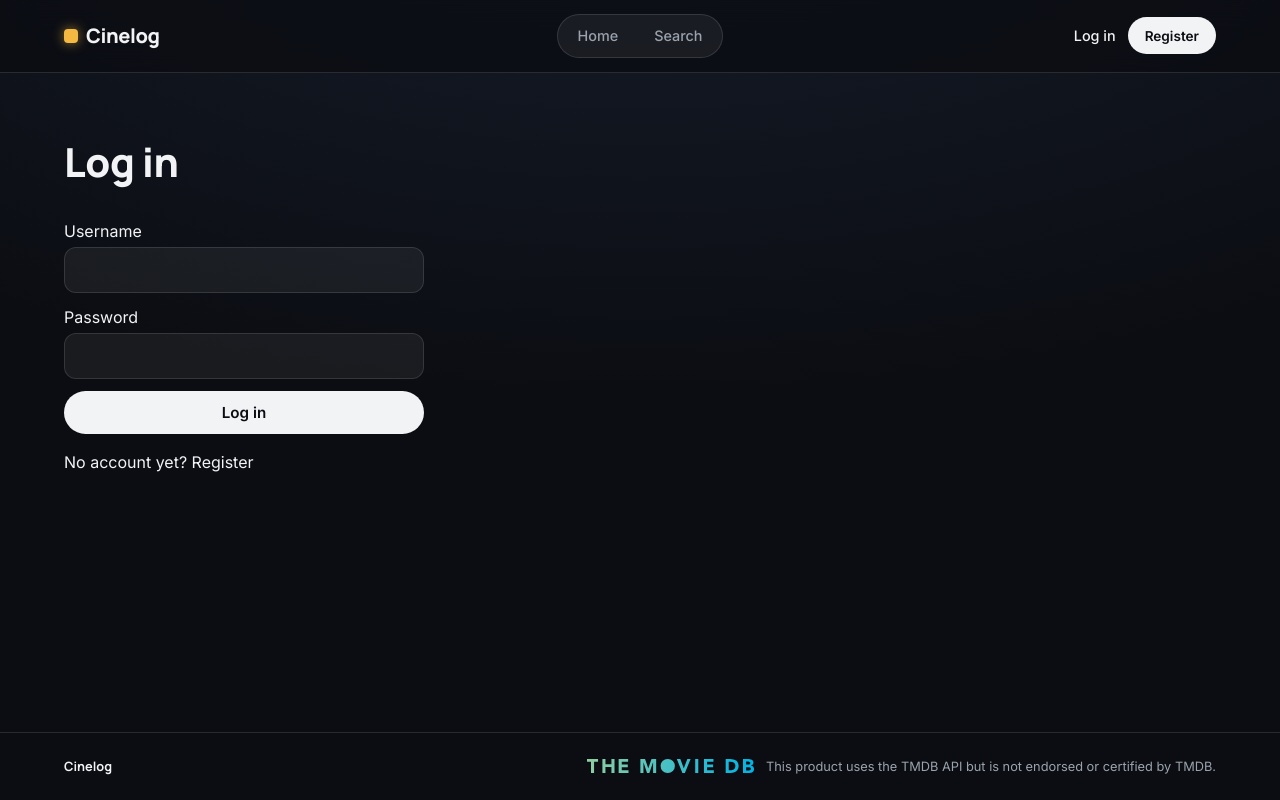
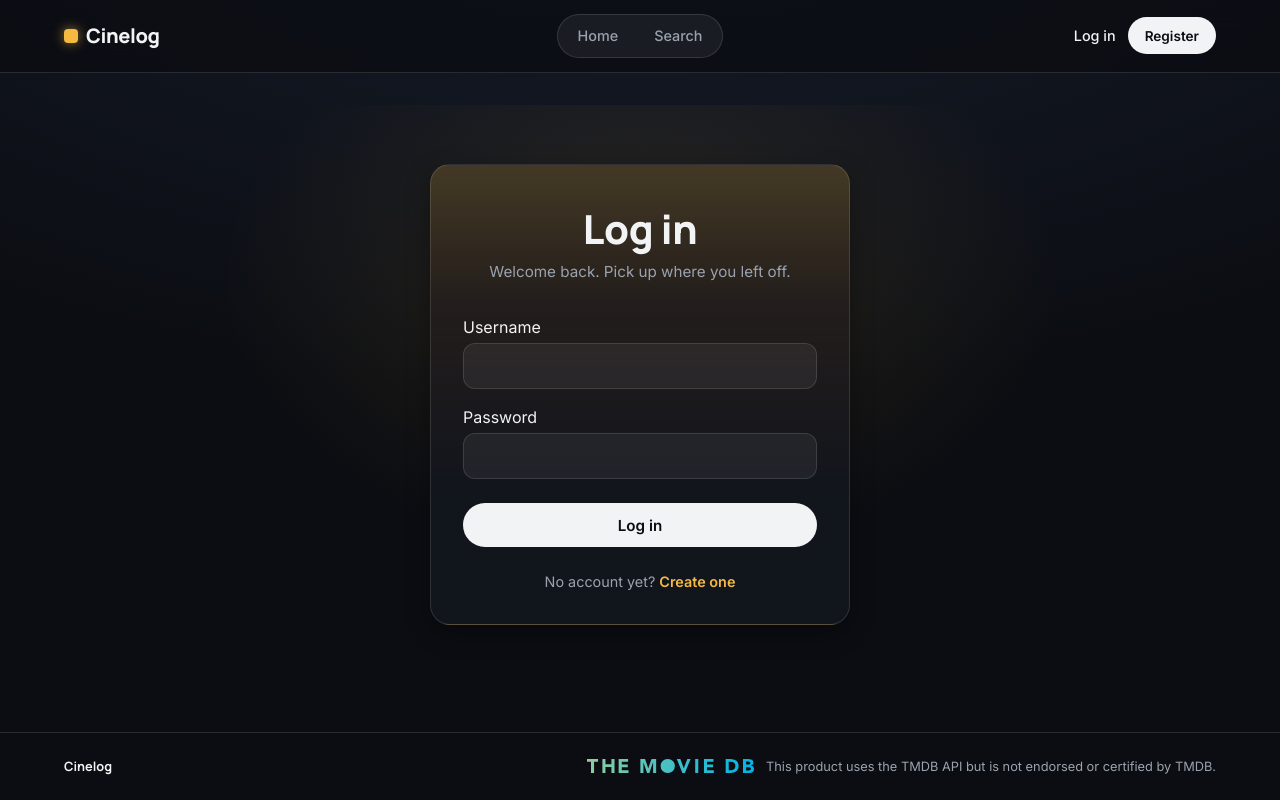
Before and after one commit to kira-khern/cinelog, a React (Vite) app in the folder frontend/: page /login in a window 1280 px wide. Built offline with nearby package versions, Linux system fonts and the light colour scheme; no server answers.

Commit message:
Redesign login and register pages

```diff
--- a/frontend/src/pages/AuthForm.module.css
+++ b/frontend/src/pages/AuthForm.module.css
@@ -1,14 +1,73 @@
-.container {
-  max-width: 360px;
+.wrapper {
+  display: grid;
+  place-items: center;
+  min-height: calc(100vh - 220px);
+  padding: 1rem 0;
+  background: radial-gradient(600px 400px at 50% 30%, rgba(245, 185, 66, 0.12), transparent 70%);
+}
+
+.card {
+  width: 100%;
+  max-width: 420px;
+  padding: 2.5rem 2rem 2rem;
+  border: 1px solid var(--color-border);
+  border-radius: var(--radius-lg);
+  background:
+    linear-gradient(
+      180deg,
+      rgba(245, 185, 66, 0.22) 0%,
+      rgba(140, 80, 25, 0.14) 30%,
+      rgba(18, 21, 28, 0.92) 70%
+    ),
+    var(--color-bg-elevated);
+  box-shadow: var(--shadow-card);
+}
+
+.title {
+  margin: 0;
+  text-align: center;
+}
+
+.subtitle {
+  margin: 0.5rem 0 2rem;
+  text-align: center;
+  color: var(--color-muted);
+  font-size: 0.95rem;
 }
 
 .form {
   display: flex;
   flex-direction: column;
-  gap: 0.75rem;
+  gap: 1rem;
+}
+
+.submit {
+  width: 100%;
+  margin-top: 0.5rem;
 }
 
 .error {
   margin: 0;
+  padding: 0.6rem 0.8rem;
+  border: 1px solid rgba(255, 107, 107, 0.35);
+  border-radius: var(--radius-sm);
+  background-color: rgba(255, 107, 107, 0.1);
   color: var(--color-error);
+  font-size: 0.9rem;
 }
+
+.switch {
+  margin: 1.5rem 0 0;
+  text-align: center;
+  color: var(--color-muted);
+  font-size: 0.9rem;
+}
+
+.switch a {
+  color: var(--color-accent);
+  font-weight: 600;
+}
+
+.switch a:hover {
+  color: var(--color-accent-hover);
+}
--- a/frontend/src/pages/LoginPage.jsx
+++ b/frontend/src/pages/LoginPage.jsx
@@ -33,8 +33,10 @@ export default function LoginPage() {
     }
 
    return (
-        <section className={styles.container}>
-            <h1>Log in</h1>
+  <div className={styles.wrapper}>
+    <section className={styles.card}>
+      <h1 className={styles.title}>Log in</h1>
+      <p className={styles.subtitle}>Welcome back. Pick up where you left off.</p>
 
       <form onSubmit={handleSubmit} className={styles.form}>
         <FormField
@@ -54,16 +56,17 @@ export default function LoginPage() {
           autoComplete="current-password"
         />
 
-                {error && <p className={styles.error}>{error}</p>}
+        {error && <p className={styles.error} role="alert">{error}</p>}
 
-                <button type="submit" className="btn btn-primary" disabled={submitting}>
+        <button type="submit" className={`btn btn-primary ${styles.submit}`} disabled={submitting}>
           {submitting ? 'Logging in...' : 'Log in'}
         </button>
       </form>
 
-            <p>
-                No account yet? <Link to="/register">Register</Link>
+      <p className={styles.switch}>
+        No account yet? <Link to="/register">Create one</Link>
       </p>
     </section>
+  </div>
 )
 }
--- a/frontend/src/pages/RegisterPage.jsx
+++ b/frontend/src/pages/RegisterPage.jsx
@@ -36,8 +36,10 @@ export default function RegisterPage() {
     }
 
    return (
-        <section className={styles.container}>
-            <h1>Register</h1>
+  <div className={styles.wrapper}>
+    <section className={styles.card}>
+      <h1 className={styles.title}>Create account</h1>
+      <p className={styles.subtitle}>Rate what you watch and see what your friends are into.</p>
 
       <form onSubmit={handleSubmit} className={styles.form}>
         <FormField
@@ -72,16 +74,17 @@ export default function RegisterPage() {
           autoComplete="new-password"
         />
 
-                {error && <p className={styles.error}>{error}</p>}
+        {error && <p className={styles.error} role="alert">{error}</p>}
 
-                <button type="submit" className="btn btn-primary" disabled={submitting}>
+        <button type="submit" className={`btn btn-primary ${styles.submit}`} disabled={submitting}>
           {submitting ? 'Creating account...' : 'Create account'}
         </button>
       </form>
 
-            <p>
+      <p className={styles.switch}>
         Already have an account? <Link to="/login">Log in</Link>
       </p>
     </section>
+  </div>
 )
 }
```
Lines whose indentation alone changed are shown as unchanged.
